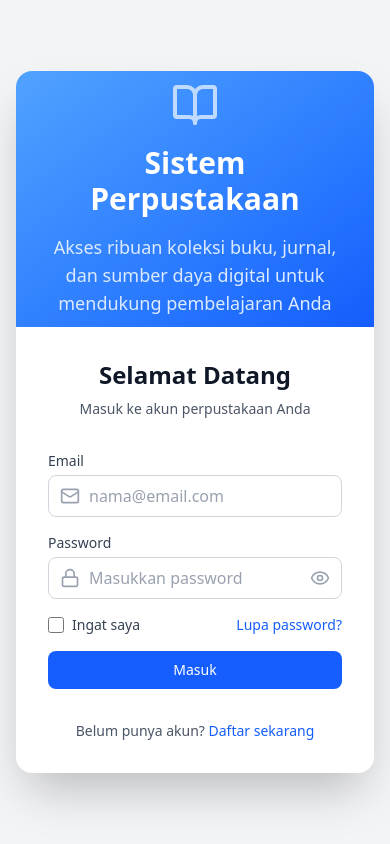
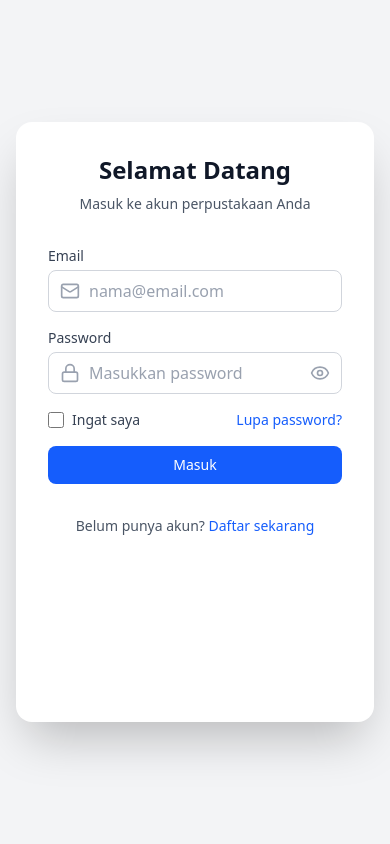
Before and after one commit to sukron21/library-fe, a Next.js app: page /auth in a window 390 px wide. Built offline with nearby package versions, Linux system fonts and the light colour scheme; no server answers.

Commit message:
feat: penyesuaian halaman login

```diff
--- a/src/app/auth/page.tsx
+++ b/src/app/auth/page.tsx
@@ -11,7 +11,7 @@ export default function AuthPage() {
       <div className="bg-white rounded-2xl shadow-2xl overflow-hidden max-w-4xl w-full min-h-[600px]">
         <div className="flex flex-col lg:flex-row h-full">
           {/* Left Side - Book Image */}
-          <div className="lg:w-1/2 h-64 lg:h-auto">
+          <div className="hidden lg:block lg:w-1/2 h-64 lg:h-auto">
             <BookImageSection />
           </div>
 
```
